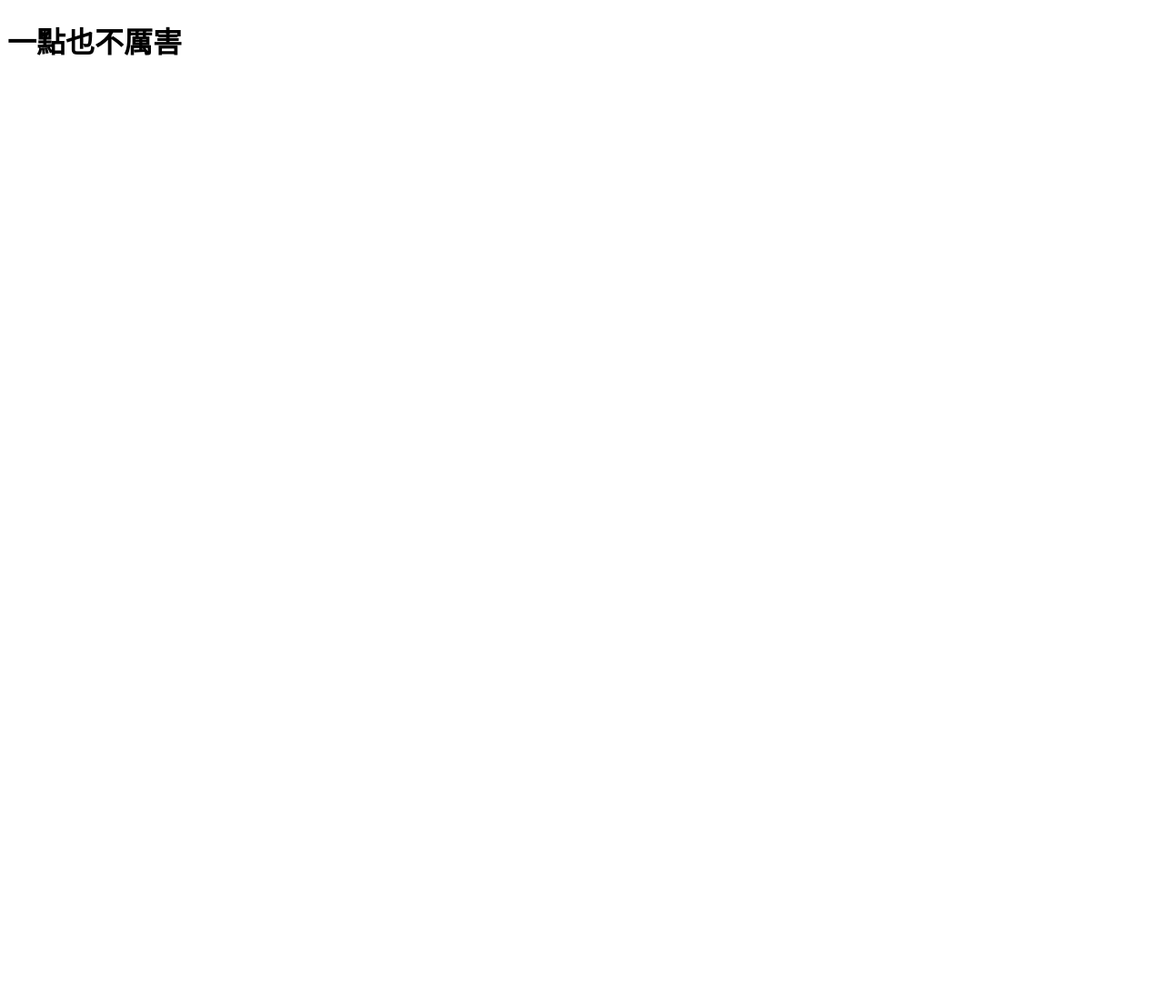
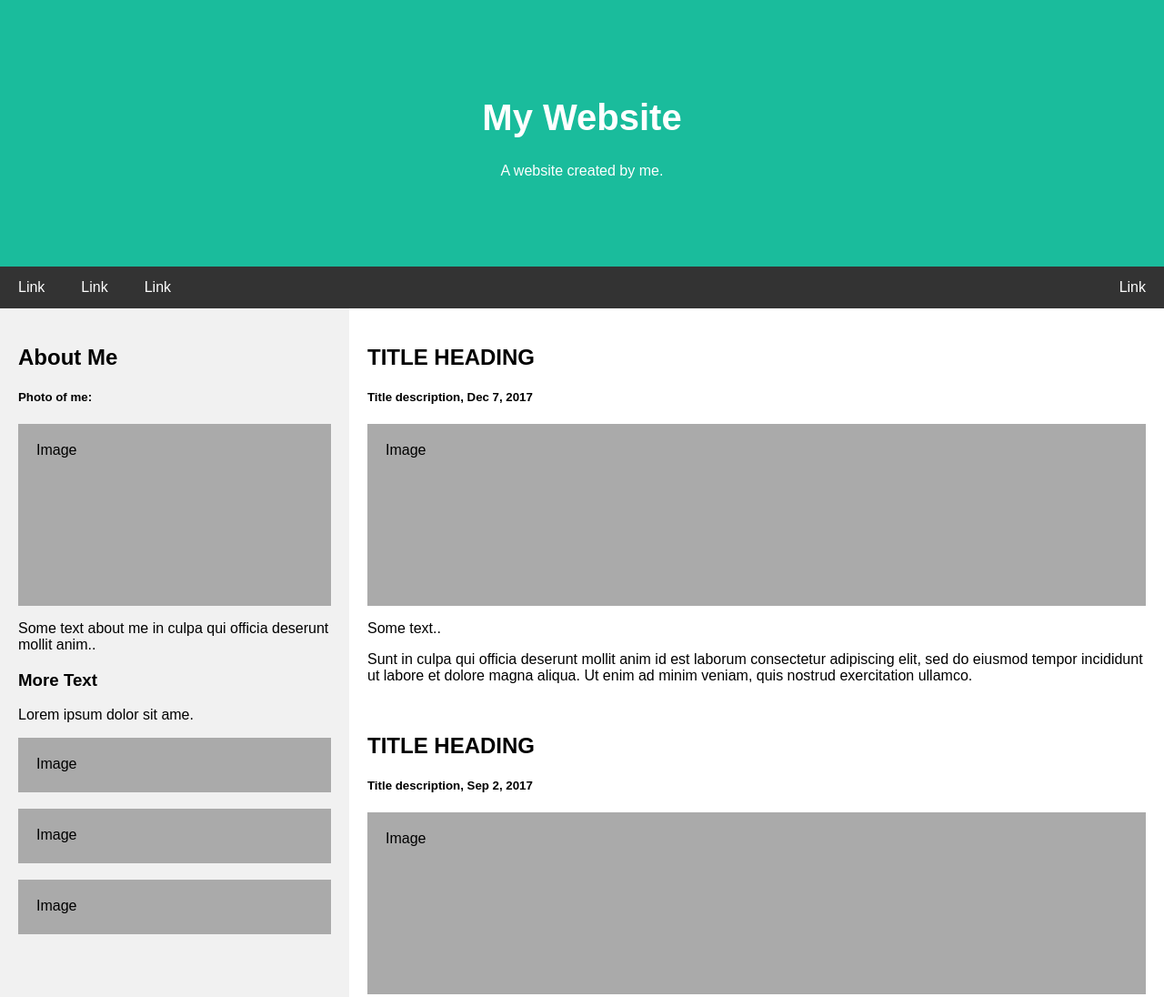
Before and after one commit to aoaaceai/ricky9667.github.io, a plain HTML site: page index.html in a window 1280 px wide. Shown: the top 1096 px of the page at 91% size. Before the commit the page ends 800 px from the top, so only its background shows below. Drawn offline with Linux system fonts and the light colour scheme.

Commit message:
try w3school template

```diff
--- a/index.html
+++ b/index.html
@@ -1,10 +1,159 @@
 <!DOCTYPE html>
-<html>
-  <head>
-    <meta charset="utf-8">
-    <title>Ricky Hu Profile</title>
-  </head>
-  <body>
-    <h1>一點也不厲害</h1>
-  </body>
+<html lang="en">
+<head>
+<title>Page Title</title>
+<meta charset="UTF-8">
+<meta name="viewport" content="width=device-width, initial-scale=1">
+<style>
+* {
+  box-sizing: border-box;
+}
+
+/* Style the body */
+body {
+  font-family: Arial, Helvetica, sans-serif;
+  margin: 0;
+}
+
+/* Header/logo Title */
+.header {
+  padding: 80px;
+  text-align: center;
+  background: #1abc9c;
+  color: white;
+}
+
+/* Increase the font size of the heading */
+.header h1 {
+  font-size: 40px;
+}
+
+/* Style the top navigation bar */
+.navbar {
+  overflow: hidden;
+  background-color: #333;
+}
+
+/* Style the navigation bar links */
+.navbar a {
+  float: left;
+  display: block;
+  color: white;
+  text-align: center;
+  padding: 14px 20px;
+  text-decoration: none;
+}
+
+/* Right-aligned link */
+.navbar a.right {
+  float: right;
+}
+
+/* Change color on hover */
+.navbar a:hover {
+  background-color: #ddd;
+  color: black;
+}
+
+/* Column container */
+.row {
+  display: -ms-flexbox; /* IE10 */
+  display: flex;
+  -ms-flex-wrap: wrap; /* IE10 */
+  flex-wrap: wrap;
+}
+
+/* Create two unequal columns that sits next to each other */
+/* Sidebar/left column */
+.side {
+  -ms-flex: 30%; /* IE10 */
+  flex: 30%;
+  background-color: #f1f1f1;
+  padding: 20px;
+}
+
+/* Main column */
+.main {
+  -ms-flex: 70%; /* IE10 */
+  flex: 70%;
+  background-color: white;
+  padding: 20px;
+}
+
+/* Fake image, just for this example */
+.fakeimg {
+  background-color: #aaa;
+  width: 100%;
+  padding: 20px;
+}
+
+/* Footer */
+.footer {
+  padding: 20px;
+  text-align: center;
+  background: #ddd;
+}
+
+/* Responsive layout - when the screen is less than 700px wide, make the two columns stack on top of each other instead of next to each other */
+@media screen and (max-width: 700px) {
+  .row {
+    flex-direction: column;
+  }
+}
+
+/* Responsive layout - when the screen is less than 400px wide, make the navigation links stack on top of each other instead of next to each other */
+@media screen and (max-width: 400px) {
+  .navbar a {
+    float: none;
+    width: 100%;
+  }
+}
+</style>
+</head>
+<body>
+
+<div class="header">
+  <h1>My Website</h1>
+  <p>A website created by me.</p>
+</div>
+
+<div class="navbar">
+  <a href="#">Link</a>
+  <a href="#">Link</a>
+  <a href="#">Link</a>
+  <a href="#" class="right">Link</a>
+</div>
+
+<div class="row">
+  <div class="side">
+    <h2>About Me</h2>
+    <h5>Photo of me:</h5>
+    <div class="fakeimg" style="height:200px;">Image</div>
+    <p>Some text about me in culpa qui officia deserunt mollit anim..</p>
+    <h3>More Text</h3>
+    <p>Lorem ipsum dolor sit ame.</p>
+    <div class="fakeimg" style="height:60px;">Image</div><br>
+    <div class="fakeimg" style="height:60px;">Image</div><br>
+    <div class="fakeimg" style="height:60px;">Image</div>
+  </div>
+  <div class="main">
+    <h2>TITLE HEADING</h2>
+    <h5>Title description, Dec 7, 2017</h5>
+    <div class="fakeimg" style="height:200px;">Image</div>
+    <p>Some text..</p>
+    <p>Sunt in culpa qui officia deserunt mollit anim id est laborum consectetur adipiscing elit, sed do eiusmod tempor incididunt ut labore et dolore magna aliqua. Ut enim ad minim veniam, quis nostrud exercitation ullamco.</p>
+    <br>
+    <h2>TITLE HEADING</h2>
+    <h5>Title description, Sep 2, 2017</h5>
+    <div class="fakeimg" style="height:200px;">Image</div>
+    <p>Some text..</p>
+    <p>Sunt in culpa qui officia deserunt mollit anim id est laborum consectetur adipiscing elit, sed do eiusmod tempor incididunt ut labore et dolore magna aliqua. Ut enim ad minim veniam, quis nostrud exercitation ullamco.</p>
+  </div>
+</div>
+
+<div class="footer">
+  <h2>Footer</h2>
+</div>
+
+</body>
 </html>
```
